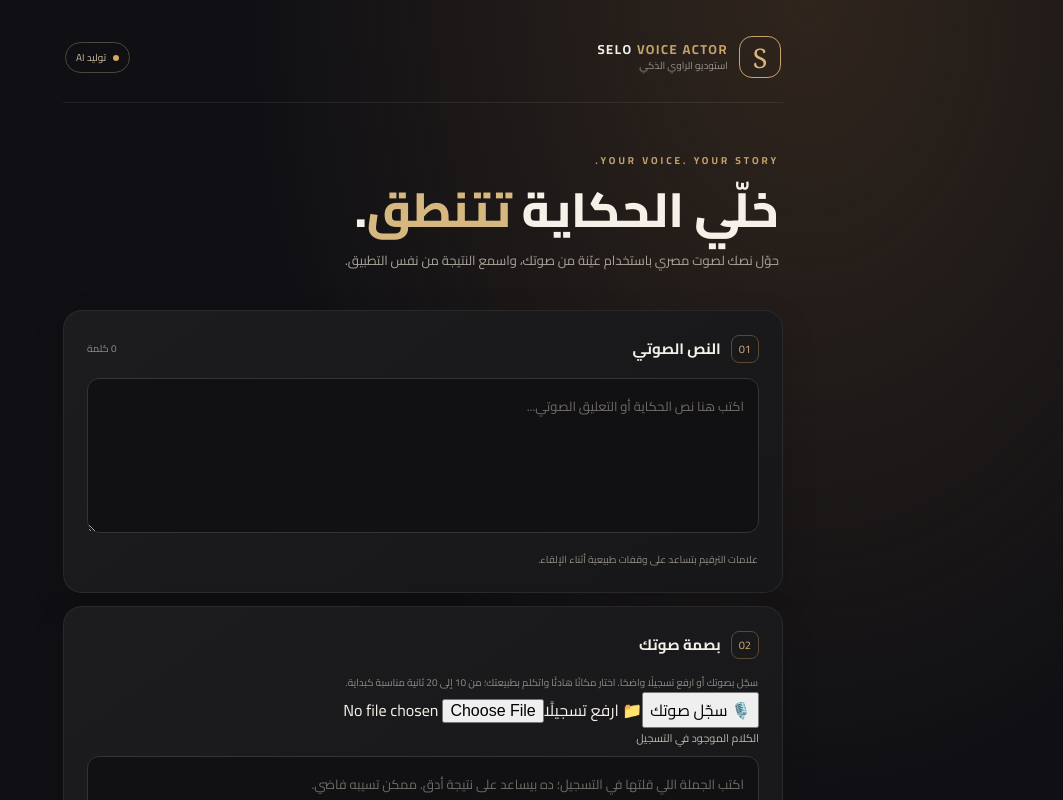
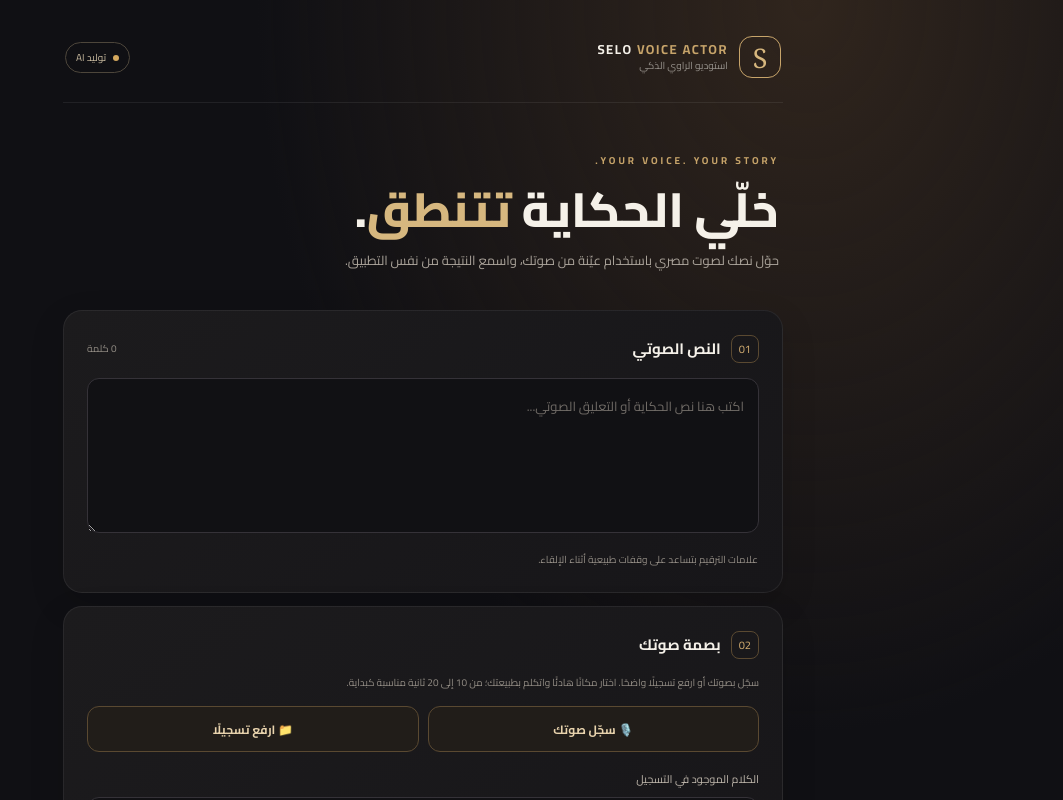
Before and after one commit to mazona00000000-netizen/-, a React (Vite) app: page / in a window 1280 px wide. Shown: the top 800 px of the page, without its empty margins (217-1280 px from the left). Built offline with nearby package versions, Linux system fonts and the light colour scheme.

Commit message:
Style voice cloning controls and audio result

```diff
--- a/src/style.css
+++ b/src/style.css
@@ -11,14 +11,18 @@ button,textarea,select,input{font:inherit}
 .hero{padding:35px 4px 24px}.eyebrow{font-size:10px;letter-spacing:3px;color:#c7a46a;font-weight:700}.hero h1{font-size:clamp(30px,8vw,48px);line-height:1.3;margin:8px 0;font-weight:800}.hero h1 em{font-style:normal;color:#d6b77f}.hero p{color:#aaa39a;font-size:13px;line-height:1.9;margin:0;max-width:500px}
 .panel{background:linear-gradient(145deg,#1c1b1d,#171619);border:1px solid #ffffff12;border-radius:19px;padding:18px;margin:13px 0;box-shadow:0 12px 35px #0002}
 .section-head,.section-head>div{display:flex;align-items:center}.section-head{justify-content:space-between;margin-bottom:15px}.section-head>div{gap:10px}.step{font-size:11px;color:#d3ad70;border:1px solid #5a4931;border-radius:8px;padding:3px 7px}.section-head h2{font-size:15px;margin:0}.counter,.hint{font-size:10px;color:#928c84}
-textarea{width:100%;min-height:155px;resize:vertical;background:#111114;border:1px solid #353238;border-radius:12px;padding:14px;color:#f4eee5;outline:none;line-height:2;font-size:13px}textarea:focus,select:focus{border-color:#b9945c}textarea::placeholder{color:#706b66}.hint{line-height:1.8;margin:9px 1px 0}
-.emotion-grid{display:grid;grid-template-columns:repeat(5,1fr);gap:7px}.emotion{background:#131216;color:#c9c2b8;border:1px solid #353238;border-radius:12px;padding:11px 3px;font-size:11px;display:flex;flex-direction:column;align-items:center;gap:5px}.emotion span{font-size:20px}.emotion.active{border-color:#c49b5d;background:#352a1e;color:#f3d6a5}
-.field-label,.range-row label{display:block;color:#bdb5aa;font-size:11px;margin-bottom:8px}select{width:100%;background:#111114;border:1px solid #353238;color:#eee5d8;border-radius:10px;padding:12px;outline:none;font-size:12px}.range-row{margin-top:18px}.range-row>div{display:flex;justify-content:space-between;align-items:center}.range-row b{font-size:11px;color:#d4b17a;font-weight:600}.range-row input{width:100%;accent-color:#c49b5d}
-.action-area{padding:8px 0 10px}.primary{width:100%;border:0;border-radius:13px;padding:15px;background:linear-gradient(100deg,#d5b477,#a77e43);color:#17130e;font-weight:800;font-size:14px;box-shadow:0 8px 25px #bd955333}.primary:active{transform:scale(.99)}.notice{text-align:center;color:#aaa096;font-size:10px;line-height:1.8;min-height:18px}
+textarea{width:100%;min-height:155px;resize:vertical;background:#111114;border:1px solid #353238;border-radius:12px;padding:14px;color:#f4eee5;outline:none;line-height:2;font-size:13px}textarea:focus{border-color:#b9945c}textarea::placeholder{color:#706b66}.hint{line-height:1.8;margin:9px 1px 0}
+.field-label,.range-row label{display:block;color:#bdb5aa;font-size:11px;margin-bottom:8px}.range-row{margin-top:18px}.range-row>div{display:flex;justify-content:space-between;align-items:center}.range-row b{font-size:11px;color:#d4b17a;font-weight:600}.range-row input{width:100%;accent-color:#c49b5d}
+.action-area{padding:8px 0 10px}.primary{width:100%;border:0;border-radius:13px;padding:15px;background:linear-gradient(100deg,#d5b477,#a77e43);color:#17130e;font-weight:800;font-size:14px;box-shadow:0 8px 25px #bd955333;cursor:pointer}.primary:active{transform:scale(.99)}.primary:disabled{opacity:.65;cursor:wait}.notice{text-align:center;color:#aaa096;font-size:10px;line-height:1.8;min-height:18px}
 footer{display:flex;justify-content:space-between;gap:10px;border-top:1px solid #ffffff12;padding:18px 2px 0;color:#746e67;font-size:9px;letter-spacing:.4px}
-@media(min-width:600px){.shell{padding-top:28px}.panel{padding:23px}.hero{padding-top:48px}.emotion{padding:14px 6px}}
-
-.engine-panel{border-color:#80633b66;background:linear-gradient(145deg,#262019,#171619)}
-.engine-live{font-size:10px;color:#d6b77f;border:1px solid #80633b;border-radius:30px;padding:4px 9px}
-.engine-copy{margin:0 0 13px}
-.engine-link{display:block;text-align:center;text-decoration:none;margin:12px 0;padding:14px}
+.voice-intro{margin:0 0 14px}
+.record-row{display:grid;grid-template-columns:1fr 1fr;gap:9px}
+.secondary{min-height:46px;display:flex;justify-content:center;align-items:center;border:1px solid #5a4931;border-radius:12px;background:#211d19;color:#e8d3ad;font-size:12px;font-weight:700;cursor:pointer}
+.upload-label{position:relative;overflow:hidden}.upload-label input{position:absolute;inset:0;width:100%;height:100%;opacity:0;cursor:pointer}
+.file-row{display:flex;justify-content:space-between;align-items:center;gap:10px;margin:13px 2px;color:#cfc5b7;font-size:11px;overflow-wrap:anywhere}
+.text-button{border:0;background:none;color:#d7b77e;font-size:11px;text-decoration:underline;cursor:pointer}
+.ref-label{margin:17px 0 8px}.reference-text{min-height:74px}
+.consent-row{display:flex;align-items:flex-start;gap:9px;margin-top:15px;color:#cfc5b7;font-size:11px;line-height:1.7;cursor:pointer}.consent-row input{accent-color:#c49b5d;margin-top:4px}
+.privacy-note{font-size:10px;color:#948b7e;line-height:1.8;margin:10px 0 0}
+.result{padding:15px;margin-top:14px}.result h2{font-size:14px;margin:0 0 12px}.result audio{display:block;width:100%;height:42px}.download-link{display:inline-block;margin-top:12px;color:#e3c48d;font-size:11px}
+@media(min-width:600px){.shell{padding-top:28px}.panel{padding:23px}.hero{padding-top:48px}}
```
